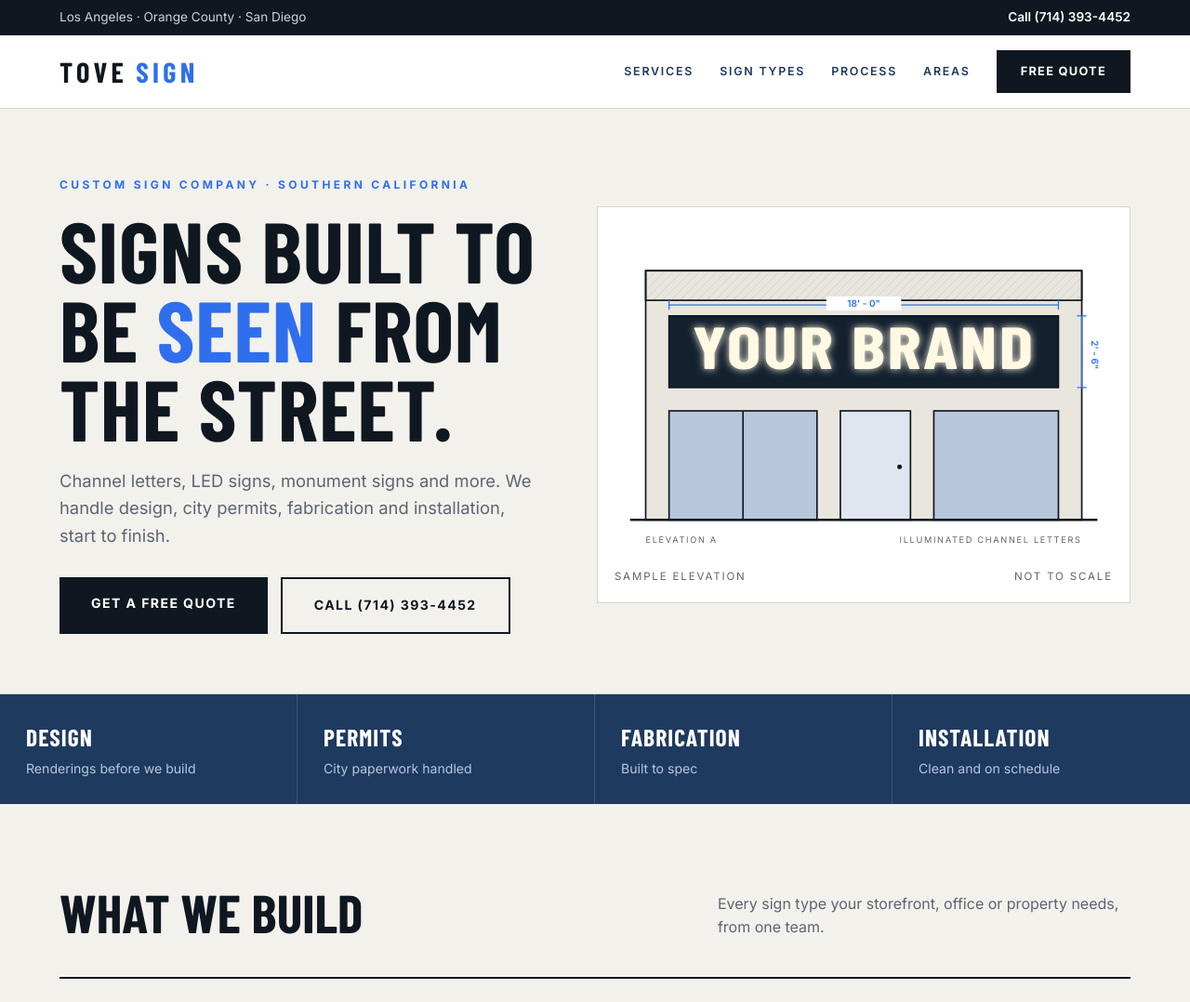
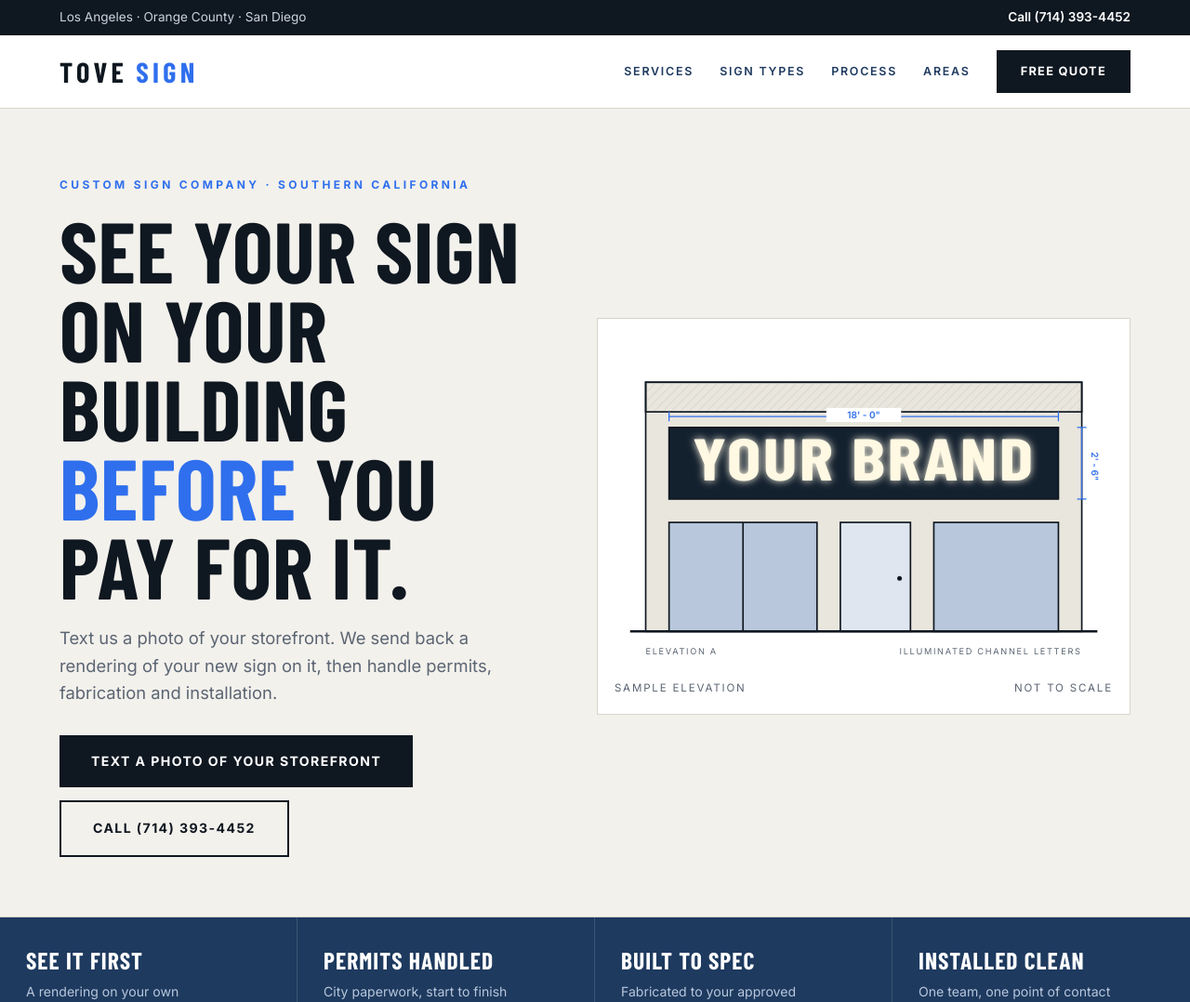
Before and after one commit to jaydenykim/tove-sign, a plain HTML site: page index.html in a window 1280 px wide. Shown: the top 1078 px of the page at 93% size. Drawn offline with nearby package versions, Linux system fonts and the light colour scheme; a web font is replaced by a local one.

Commit message:
Lead with see-it-first offer, add agreement section, text-a-photo CTA
Co-Authored-By: Claude Sonnet 5.5 <noreply@anthropic.com>
Claude-Session: https://claude.ai/code/session_01BUkAaziiEKHoAwAFJWk3aX

```diff
--- a/index.html
+++ b/index.html
@@ -1,6 +1,6 @@
 <!DOCTYPE html><html lang="en"><head><meta charset="UTF-8"><meta name="viewport" content="width=device-width,initial-scale=1">
-<title>Tove Sign | Custom Signs in Los Angeles, Orange County and San Diego</title><meta name="description" content="Tove Sign designs, permits, fabricates and installs channel letters, LED signs, monument signs, foam letters and banners across Southern California. Free quotes."><link rel="canonical" href="https://tovesign.com/">
-<meta property="og:title" content="Tove Sign | Custom Signs in Los Angeles, Orange County and San Diego"><meta property="og:description" content="Tove Sign designs, permits, fabricates and installs channel letters, LED signs, monument signs, foam letters and banners across Southern California. Free quotes."><meta property="og:type" content="website"><meta name="theme-color" content="#0f1720">
+<title>Tove Sign | Custom Signs in Los Angeles, Orange County and San Diego</title><meta name="description" content="See your new sign on your own storefront before you pay. Tove Sign designs, permits, fabricates and installs custom signs in Los Angeles, Orange County and San Diego."><link rel="canonical" href="https://tovesign.com/">
+<meta property="og:title" content="Tove Sign | Custom Signs in Los Angeles, Orange County and San Diego"><meta property="og:description" content="See your new sign on your own storefront before you pay. Tove Sign designs, permits, fabricates and installs custom signs in Los Angeles, Orange County and San Diego."><meta property="og:type" content="website"><meta name="theme-color" content="#0f1720">
 <link rel="preconnect" href="https://fonts.googleapis.com"><link rel="preconnect" href="https://fonts.gstatic.com" crossorigin>
 <link href="https://fonts.googleapis.com/css2?family=Barlow+Condensed:wght@600;700;800&family=Inter:wght@400;500;600;700&display=swap" rel="stylesheet">
 <link rel="stylesheet" href="/style.css"><script type="application/ld+json">{"@context":"https://schema.org","@type":"LocalBusiness","name":"Tove Sign","description":"Custom sign design, fabrication and installation in Southern California.","url":"https://tovesign.com/","telephone":"(714) 393-4452","email":"yong@tovesign.com","areaServed":["Los Angeles","Orange County","San Diego"],"address":{"@type":"PostalAddress","addressLocality":"Los Angeles","addressRegion":"CA","addressCountry":"US"}}</script></head><body>
@@ -8,9 +8,9 @@
 <header><a class="logo" href="/">TOVE<span>SIGN</span></a><nav><a href="/#services">Services</a><a href="/#types">Sign Types</a><a href="/#process">Process</a><a href="/#areas">Areas</a><a class="btn" href="/#quote">Free Quote</a></nav></header>
 <main>
 <section class="hero" style="padding-bottom:64px"><div><p class="kick">Custom sign company &middot; Southern California</p>
-<h1>Signs built to be <em>seen</em> from the street.</h1>
-<p class="lede">Channel letters, LED signs, monument signs and more. We handle design, city permits, fabrication and installation, start to finish.</p>
-<div class="ctas"><a class="btn big" href="#quote">Get a Free Quote</a><a class="btn alt big" href="tel:+17143934452">Call (714) 393-4452</a></div></div>
+<h1>See your sign on your building <em>before</em> you pay for it.</h1>
+<p class="lede">Text us a photo of your storefront. We send back a rendering of your new sign on it, then handle permits, fabrication and installation.</p>
+<div class="ctas"><a class="btn big" href="sms:+17143934452">Text a Photo of Your Storefront</a><a class="btn alt big" href="tel:+17143934452">Call (714) 393-4452</a></div></div>
 <figure><svg viewBox="0 0 640 430" role="img" aria-label="Storefront elevation with illuminated channel letter sign">
 <defs><filter id="g" x="-20%" y="-50%" width="140%" height="200%"><feGaussianBlur stdDeviation="5" result="b"/><feMerge><feMergeNode in="b"/><feMergeNode in="SourceGraphic"/></feMerge></filter>
 <pattern id="h" width="8" height="8" patternUnits="userSpaceOnUse" patternTransform="rotate(45)"><line x1="0" y1="0" x2="0" y2="8" stroke="#c9c4b8" stroke-width="1"/></pattern></defs>
@@ -30,18 +30,19 @@
 <text x="612" y="168" transform="rotate(90 612 168)" text-anchor="middle">2' - 6"</text></g>
 <g font-family="Inter,sans-serif" font-size="11" fill="#5b6573" letter-spacing="2"><text x="40" y="410">ELEVATION A</text><text x="600" y="410" text-anchor="end">ILLUMINATED CHANNEL LETTERS</text></g>
 </svg><figcaption><span>Sample elevation</span><span>Not to scale</span></figcaption></figure></section>
-<div class="strip"><div><b>Design</b><span>Renderings before we build</span></div><div><b>Permits</b><span>City paperwork handled</span></div><div><b>Fabrication</b><span>Built to spec</span></div><div><b>Installation</b><span>Clean and on schedule</span></div></div>
+<div class="strip"><div><b>See it first</b><span>A rendering on your own storefront</span></div><div><b>Permits handled</b><span>City paperwork, start to finish</span></div><div><b>Built to spec</b><span>Fabricated to your approved design</span></div><div><b>Installed clean</b><span>One team, one point of contact</span></div></div>
+<section id="before" style="padding-bottom:0"><div class="head"><h2>Before you order a sign</h2><p>Most sign jobs go wrong in the same few places.</p></div><div class="spec"><div class="row"><span class="n">01</span><h3>Your storefront sells for you</h3><p>It is the first thing a customer sees, before the door, the menu or the price.</p><span class="ar"></span></div><div class="row"><span class="n">02</span><h3>You should see it first</h3><p>A sign is hard to undo. You should know how it looks on your building before you pay.</p><span class="ar"></span></div><div class="row"><span class="n">03</span><h3>Permits are not your job</h3><p>City paperwork and installation should not be two more vendors to chase.</p><span class="ar"></span></div><div class="row"><span class="n">04</span><h3>A price should be clear</h3><p>You should know what the job costs before you commit.</p><span class="ar"></span></div></div></section>
 <section id="services"><div class="head"><h2>What we build</h2><p>Every sign type your storefront, office or property needs, from one team.</p></div><div class="spec"><a class="row" href="#quote"><span class="n">01</span><h3>Channel Letters</h3><p>Front-lit, halo-lit and reverse channel letters for storefronts and offices.</p><span class="ar">&rarr;</span></a><a class="row" href="#quote"><span class="n">02</span><h3>LED and Lightbox Signs</h3><p>Bright, efficient illuminated cabinets and panels built to last.</p><span class="ar">&rarr;</span></a><a class="row" href="#quote"><span class="n">03</span><h3>Monument and Pylon Signs</h3><p>Street-facing signs for plazas, campuses and developments.</p><span class="ar">&rarr;</span></a><a class="row" href="#quote"><span class="n">04</span><h3>Foam and Dimensional Letters</h3><p>Lightweight 3D logos and lettering for interiors and exteriors.</p><span class="ar">&rarr;</span></a><a class="row" href="#quote"><span class="n">05</span><h3>Banners and Vinyl</h3><p>Fast-turn banners, window graphics and vehicle decals.</p><span class="ar">&rarr;</span></a><a class="row" href="#quote"><span class="n">06</span><h3>Repairs and LED Retrofits</h3><p>Relamping, LED conversions and sign refurbishment.</p><span class="ar">&rarr;</span></a></div></section>
 <section id="types" style="padding-top:0"><div class="head"><h2>Sign types</h2><p>A few of the most requested formats.</p></div>
 <div class="types"><figure><svg viewBox="0 0 200 120"><rect x="0" y="0" width="200" height="120" fill="#e9e6de"/><text x="100" y="82" text-anchor="middle" font-family="Barlow Condensed,Impact,sans-serif" font-weight="800" font-size="70" fill="#fff8e3" stroke="#0f1720" stroke-width="2.5" letter-spacing="3">ABC</text></svg><figcaption>Channel letters<small>Front-lit and halo-lit</small></figcaption></figure>
 <figure><svg viewBox="0 0 200 120"><rect width="200" height="120" fill="#e9e6de"/><rect x="40" y="26" width="120" height="62" fill="#1e3a5f" stroke="#0f1720" stroke-width="2"/><rect x="30" y="88" width="140" height="14" fill="#9aa3ad" stroke="#0f1720" stroke-width="2"/><line x1="52" y1="48" x2="148" y2="48" stroke="#fff8e3" stroke-width="5"/><line x1="52" y1="66" x2="120" y2="66" stroke="#fff8e3" stroke-width="3"/><line x1="0" y1="102" x2="200" y2="102" stroke="#0f1720" stroke-width="2"/></svg><figcaption>Monument signs<small>Ground-mounted, illuminated</small></figcaption></figure>
 <figure><svg viewBox="0 0 200 120"><rect width="200" height="120" fill="#e9e6de"/><rect x="0" y="0" width="14" height="120" fill="#c9c4b8" stroke="#0f1720" stroke-width="2"/><line x1="14" y1="26" x2="80" y2="26" stroke="#0f1720" stroke-width="4"/><rect x="80" y="26" width="84" height="64" rx="6" fill="#2f6fed" stroke="#0f1720" stroke-width="2"/><circle cx="122" cy="58" r="16" fill="none" stroke="#fff8e3" stroke-width="4"/></svg><figcaption>Blade signs<small>Projecting, street-facing</small></figcaption></figure>
 <figure><svg viewBox="0 0 200 120"><rect width="200" height="120" fill="#e9e6de"/><rect x="24" y="30" width="152" height="60" fill="#fff8e3" stroke="#0f1720" stroke-width="2.5"/><rect x="30" y="36" width="140" height="48" fill="none" stroke="#c9b97a" stroke-width="1.5"/><text x="100" y="70" text-anchor="middle" font-family="Barlow Condensed,Impact,sans-serif" font-weight="800" font-size="30" fill="#0f1720" letter-spacing="2">OPEN</text></svg><figcaption>Lightbox signs<small>LED cabinets and panels</small></figcaption></figure></div></section>
-<section id="process" class="dark"><div class="head"><h2>How a project runs</h2><p>Five steps, one point of contact.</p></div><ol class="steps"><li><b>Site survey</b>We visit, measure and photograph.</li><li><b>Design</b>You see a rendering before we build.</li><li><b>Permits</b>We handle the city paperwork.</li><li><b>Fabrication</b>Built to spec in our shop.</li><li><b>Installation</b>Clean, safe, on schedule.</li></ol></section>
+<section id="process" class="dark"><div class="head"><h2>How a project runs</h2><p>Five steps, one point of contact.</p></div><ol class="steps"><li><b>Send a photo</b>Text us your storefront.</li><li><b>See it first</b>We render your sign on it.</li><li><b>Permits</b>We handle the city paperwork.</li><li><b>Fabrication</b>Built to your approved design.</li><li><b>Installation</b>Clean, safe, on schedule.</li></ol></section>
 <section id="areas"><div class="head"><h2>Where we work</h2><p>Based in Los Angeles, with regular projects across Southern California.</p></div>
 <div class="areas"><a class="area" href="/los-angeles/"><h3>Los Angeles</h3><p>Hollywood to Downtown, the Valley to the Westside.</p></a><a class="area" href="/orange-county/"><h3>Orange County</h3><p>Anaheim and Irvine to Costa Mesa and Huntington Beach.</p></a><a class="area" href="/san-diego/"><h3>San Diego</h3><p>Downtown and La Jolla to Chula Vista and Oceanside.</p></a></div></section>
-<section id="quote" class="quote"><div><p class="kick">Free quote</p><h2>Tell us what<br>you need.</h2>
-<p class="lede" style="margin-top:20px">Send the details and we will come back with a clear scope and price. Prefer to talk it through?</p>
+<section id="quote" class="quote"><div><p class="kick">Free quote</p><h2>Get your<br>rendering.</h2>
+<p class="lede" style="margin-top:20px">Text a photo of your storefront or send the details. We come back with a rendering and a clear price. Prefer to talk it through?</p>
 <a class="big" href="tel:+17143934452">(714) 393-4452</a><p class="note">yong@tovesign.com</p></div><form action="https://api.web3forms.com/submit" method="POST">
 <input type="hidden" name="access_key" value="REPLACE_WITH_WEB3FORMS_ACCESS_KEY"><input type="hidden" name="subject" value="New Tove Sign quote request"><input type="hidden" name="from_name" value="Tove Sign Website">
 <input class="hp" type="checkbox" name="botcheck" tabindex="-1" autocomplete="off">
@@ -50,6 +51,6 @@
 <label>Sign type<select name="sign_type"><option>Channel letters</option><option>LED / lightbox sign</option><option>Monument or pylon sign</option><option>Foam / dimensional letters</option><option>Banners / vinyl</option><option>Repair or LED retrofit</option><option>Not sure yet</option></select></label>
 <label>Project details<textarea name="details" placeholder="Size, location, timeline"></textarea></label>
 <button class="btn big" type="submit">Request My Free Quote</button>
-<p class="note">Have photos of the storefront? Text them to (714) 393-4452 after you submit.</p></form></section>
+<p class="note">Best results: text a photo of the storefront to (714) 393-4452 so we can show your sign on it.</p></form></section>
 </main><footer><div><a class="logo" href="/">TOVE<span>SIGN</span></a><p>Custom sign design, fabrication and installation.<br>Los Angeles, Orange County and San Diego.</p></div>
 <div><p><a href="tel:+17143934452">(714) 393-4452</a><br><a href="mailto:yong@tovesign.com">yong@tovesign.com</a></p><p>&copy; 2026 Tove Sign</p></div></footer></body></html>
```
Also changed, not shown: los-angeles/index.html (+5 -5 lines), orange-county/index.html (+5 -5 lines), san-diego/index.html (+5 -5 lines).
